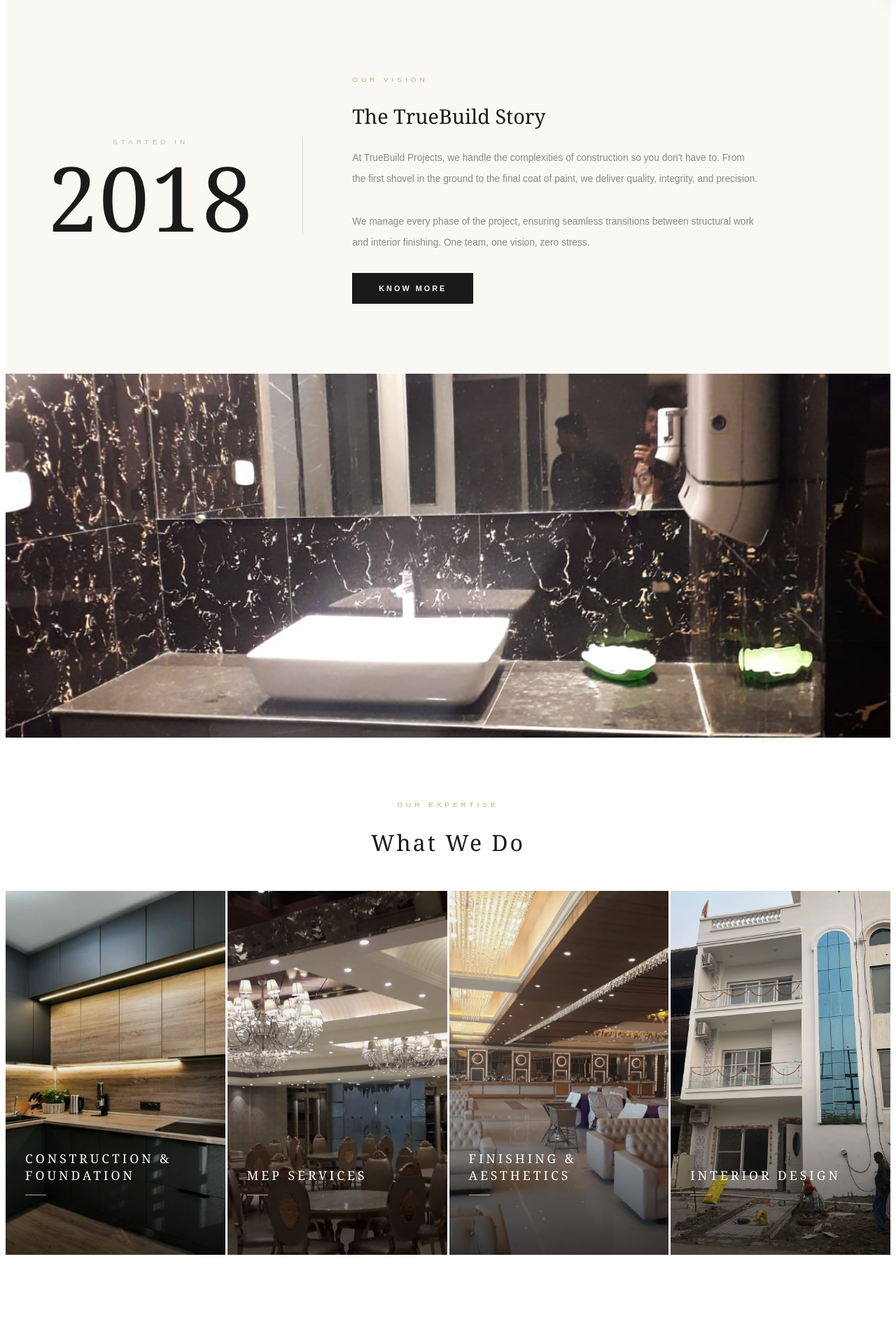
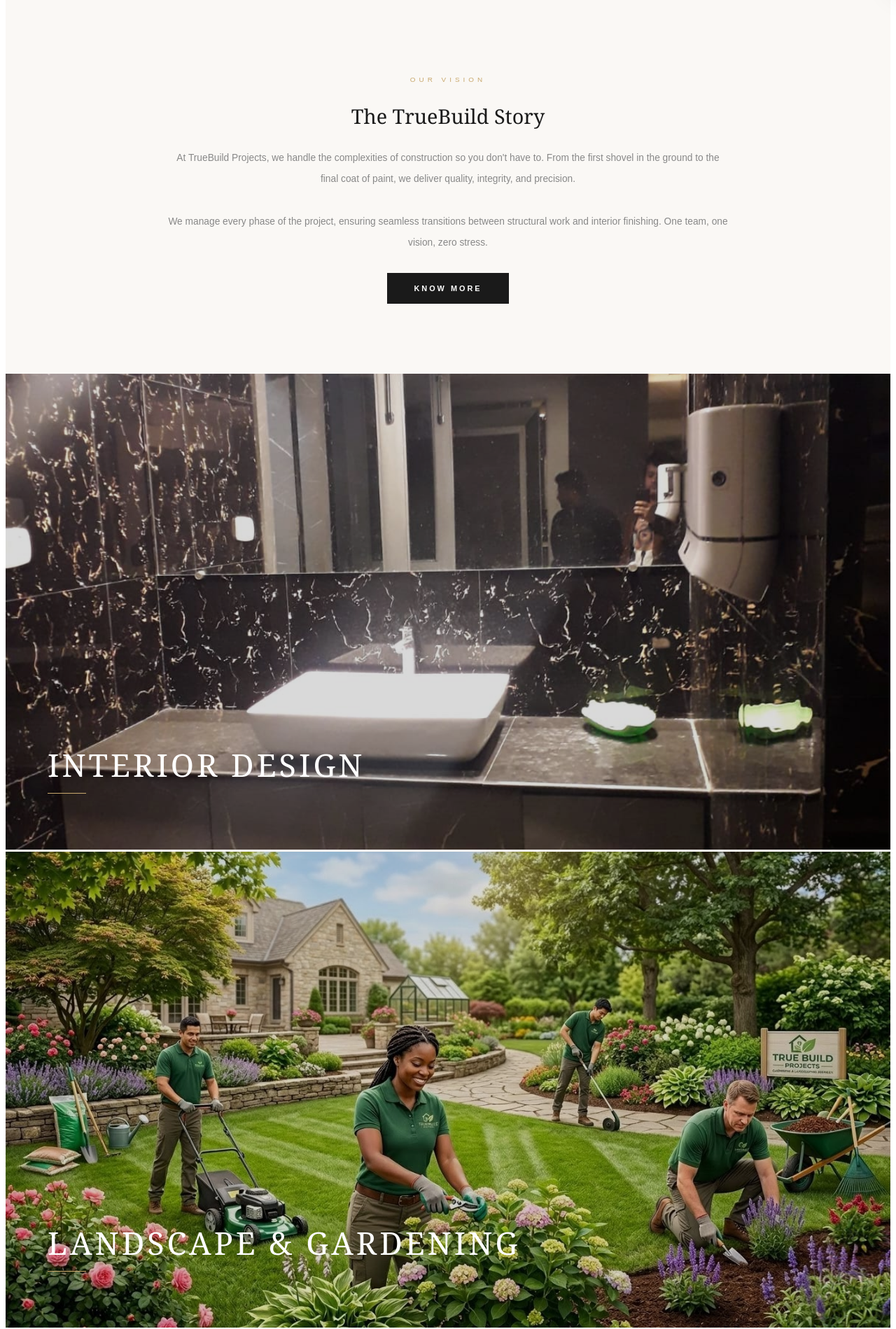
Before and after one commit to SHIVANGIPANDEY89533/TrueBuildProject, a React (Vite) app: page / in a window 1280 px wide. Shown: the part 810-2709 px from the top of the page at 70% size. Built offline with nearby package versions, Linux system fonts and the light colour scheme; no server answers; the database is empty.

Commit message:
updated the changes

```diff
--- a/src/constants/data.js
+++ b/src/constants/data.js
@@ -6,6 +6,7 @@
 import img10 from '../assets/images/img10.jpeg';
 import img11 from '../assets/images/img11.jpeg';
 import img12 from '../assets/images/img12.jpeg';
+import img16 from '../assets/images/img16.jpeg';
 
 // ✅ Walkthroughs REMOVED from NAV_LINKS
 export const NAV_LINKS = [
@@ -34,6 +35,7 @@
   { id: 2, title: "MEP Services",              img: img3  },
   { id: 3, title: "Finishing & Aesthetics",    img: img4  },
   { id: 4, title: "Interior Design",           img: img10 },
+  { id: 5, title: "Landscape & Gardening",     img: img16 },
 ];
 
 export const PROJECTS = [
--- a/src/context/ContentContext.jsx
+++ b/src/context/ContentContext.jsx
@@ -23,6 +23,8 @@
   'home.projects.title': 'Recent Projects',
   'home.services.label': 'Our Expertise',
   'home.services.title': 'What We Do',
+  'home.interiors.title': 'Interior Design',
+  'home.landscape.title': 'Landscape & Gardening',
 
   // --- ABOUT PAGE ---
   'about.hero.label': 'Our Story',
@@ -154,6 +156,8 @@
   'home.projects.title': 'Projects Section Title',
   'home.services.label': 'Services Section Label',
   'home.services.title': 'Services Section Title',
+  'home.interiors.title': 'Interiors Full-Width Title',
+  'home.landscape.title': 'Landscape Full-Width Title',
 
   // About
   'about.hero.label': 'Hero Label',
--- a/src/pages/Home.jsx
+++ b/src/pages/Home.jsx
@@ -4,6 +4,8 @@
 import { SERVICES, STUDIO_STORY, PROJECTS } from '../constants/data';
 import { useSiteImages } from '../context/SiteImagesContext';
 import { useContent } from '../context/ContentContext';
+import img10 from '../assets/images/img10.jpeg';
+import img16 from '../assets/images/img16.jpeg';
 
 const KnowMoreBtn = ({ to, light = false, label = 'Know More' }) => (
   <Link to={to} style={{
@@ -91,16 +93,7 @@
         flexDirection: isMobile ? 'column' : 'row',
         background: '#faf8f5', boxSizing: 'border-box',
       }}>
-        <div style={{ textAlign: 'center' }}>
-          <p style={{
-            fontSize: '0.62rem', letterSpacing: '5px',
-            textTransform: 'uppercase', color: '#bbb',
-            marginBottom: '10px', fontFamily: 'sans-serif',
-          }}>Started in</p>
-          <AnimatedCounter target={parseInt(content['home.started.year'] || '2018')} />
-        </div>
-        {!isMobile && <div style={{ width: '1px', height: '140px', background: '#ddd', flexShrink: 0 }} />}
-        <div style={{ flex: 1, maxWidth: '580px' }}>
+        <div style={{ flex: 1, maxWidth: '800px', margin: '0 auto', textAlign: isMobile ? 'left' : 'center' }}>
           <p style={{
             fontSize: '0.62rem', letterSpacing: '5px',
             textTransform: 'uppercase', color: '#c9a96e',
@@ -125,12 +118,61 @@
         </div>
       </section>
 
-      {/* ── SECTION 3: FULL WIDTH IMAGE ── */}
-      <section style={{ height: isMobile ? '40vh' : '65vh', overflow: 'hidden' }}>
-        <img src={images['home.hero.slide2']} alt="Interior" style={{
+      {/* ── SECTION 3: INTERIOR DESIGN (FULL WIDTH) ── */}
+      <section style={{
+        height: isMobile ? '65vh' : '85vh',
+        position: 'relative',
+        overflow: 'hidden'
+      }}>
+        <img src={images['home.hero.slide2']} alt="Interior Design" style={{
           width: '100%', height: '100%',
           objectFit: 'cover', display: 'block',
         }} />
+        <div style={{
+          position: 'absolute', inset: 0,
+          background: 'rgba(0,0,0,0.15)',
+          display: 'flex', flexDirection: 'column',
+          justifyContent: 'flex-end',
+          padding: isMobile ? '40px 24px' : '80px 60px',
+          boxSizing: 'border-box',
+        }}>
+          <h2 style={{
+            color: '#fff', fontFamily: "'Georgia', serif",
+            fontSize: isMobile ? '1.8rem' : '2.8rem',
+            fontWeight: '300', letterSpacing: '4px',
+            textTransform: 'uppercase', margin: '0 0 10px',
+          }}>{content['home.interiors.title']}</h2>
+          <div style={{ width: '55px', height: '1px', background: '#c9a96e' }} />
+        </div>
+      </section>
+
+      {/* ── SECTION 3.5: LANDSCAPE & GARDENING ── */}
+      <section style={{
+        height: isMobile ? '65vh' : '85vh',
+        position: 'relative',
+        overflow: 'hidden',
+        marginTop: '3px'
+      }}>
+        <img src={img16} alt="Landscape & Gardening" style={{
+          width: '100%', height: '100%',
+          objectFit: 'cover', display: 'block',
+        }} />
+        <div style={{
+          position: 'absolute', inset: 0,
+          background: 'rgba(0,0,0,0.15)',
+          display: 'flex', flexDirection: 'column',
+          justifyContent: 'flex-end',
+          padding: isMobile ? '40px 24px' : '80px 60px',
+          boxSizing: 'border-box',
+        }}>
+          <h2 style={{
+            color: '#fff', fontFamily: "'Georgia', serif",
+            fontSize: isMobile ? '1.8rem' : '2.8rem',
+            fontWeight: '300', letterSpacing: '4px',
+            textTransform: 'uppercase', margin: '0 0 10px',
+          }}>{content['home.landscape.title']}</h2>
+          <div style={{ width: '55px', height: '1px', background: '#c9a96e' }} />
+        </div>
       </section>
 
       {/* ── SECTION 4: SERVICES ── */}
--- a/src/pages/Overview.jsx
+++ b/src/pages/Overview.jsx
@@ -3,22 +3,6 @@
 import { useSiteImages } from '../context/SiteImagesContext';
 import { useContent } from '../context/ContentContext';
 
-// ── Animated Counter Hook
-const useCounter = (target, duration = 2000, startCounting) => {
-  const [count, setCount] = useState(0);
-  useEffect(() => {
-    if (!startCounting) return;
-    let start = 0;
-    const step = target / (duration / 16);
-    const timer = setInterval(() => {
-      start += step;
-      if (start >= target) { setCount(target); clearInterval(timer); }
-      else setCount(Math.floor(start));
-    }, 16);
-    return () => clearInterval(timer);
-  }, [startCounting, target]);
-  return count;
-};
 
 
 const HOW_WE_STARTED = [
@@ -65,16 +49,10 @@
 
 const Overview = () => {
   const [isMobile, setIsMobile] = useState(window.innerWidth < 768);
-  const [statsVisible, setStatsVisible] = useState(false);
   const { images } = useSiteImages();
   const { content } = useContent();
-  const statsRef = useRef(null);
 
-  const STATS = [
-    { value: 10, label: content['overview.stat1.label'], suffix: '+' },
-    { value: 300, label: content['overview.stat2.label'], suffix: '+' },
-    { value: 150, label: content['overview.stat3.label'], suffix: '+' },
-  ];
+  const STATS = [];
 
   useEffect(() => {
     const onResize = () => setIsMobile(window.innerWidth < 768);
@@ -82,19 +60,6 @@
     return () => window.removeEventListener('resize', onResize);
   }, []);
 
-  useEffect(() => {
-    const observer = new IntersectionObserver(
-      ([entry]) => { if (entry.isIntersecting) setStatsVisible(true); },
-      { threshold: 0.3 }
-    );
-    if (statsRef.current) observer.observe(statsRef.current);
-    return () => observer.disconnect();
-  }, []);
-
-  const c0 = useCounter(STATS[0].value, 2000, statsVisible);
-  const c1 = useCounter(STATS[1].value, 2000, statsVisible);
-  const c2 = useCounter(STATS[2].value, 2000, statsVisible);
-  const counts = [c0, c1, c2];
 
   return (
     <main style={{ paddingTop: '80px', minHeight: '100vh', background: '#faf8f5' }}>
@@ -193,50 +158,6 @@
         </div>
       </section>
 
-      {/* SECTION 3: ANIMATED STATS */}
-      <section ref={statsRef} style={{
-        background: '#1a1a1a',
-        padding: isMobile ? '60px 24px' : '80px 60px',
-        boxSizing: 'border-box',
-      }}>
-        <p style={{ textAlign: 'center', fontSize: '0.6rem', letterSpacing: '5px',
-          textTransform: 'uppercase', color: '#c9a96e',
-          marginBottom: '16px', fontFamily: 'sans-serif' }}>
-          {content['overview.numbers.label']}
-        </p>
-        <h2 style={{ textAlign: 'center', fontFamily: "'Georgia', serif",
-          fontSize: isMobile ? '1.6rem' : '2rem', fontWeight: '300',
-          color: '#fff', margin: '0 0 60px', letterSpacing: '1px' }}>
-          {content['overview.numbers.title']}
-        </h2>
-        <div style={{
-          display: 'grid',
-          gridTemplateColumns: isMobile ? '1fr' : 'repeat(3, 1fr)',
-          gap: isMobile ? '40px' : '0',
-          maxWidth: '900px', margin: '0 auto',
-          textAlign: 'center',
-        }}>
-          {STATS.map((stat, idx) => (
-            <div key={idx} style={{
-              padding: isMobile ? '0' : '0 40px',
-              borderRight: !isMobile && idx < STATS.length - 1
-                ? '1px solid rgba(255,255,255,0.1)' : 'none',
-            }}>
-              <div style={{ fontFamily: "'Georgia', serif",
-                fontSize: isMobile ? '3rem' : '4rem',
-                color: '#c9a96e', fontWeight: '300',
-                lineHeight: 1, marginBottom: '12px' }}>
-                {counts[idx]}{stat.suffix}
-              </div>
-              <p style={{ fontFamily: 'sans-serif', fontSize: '0.72rem',
-                letterSpacing: '2px', textTransform: 'uppercase',
-                color: 'rgba(255,255,255,0.5)', margin: 0, lineHeight: '1.6' }}>
-                {stat.label}
-              </p>
-            </div>
-          ))}
-        </div>
-      </section>
 
       {/* SECTION 4: WORKING PROCESS */}
       <section style={{
```
Also changed, not shown: src/assets/images/img16.jpeg (added).
